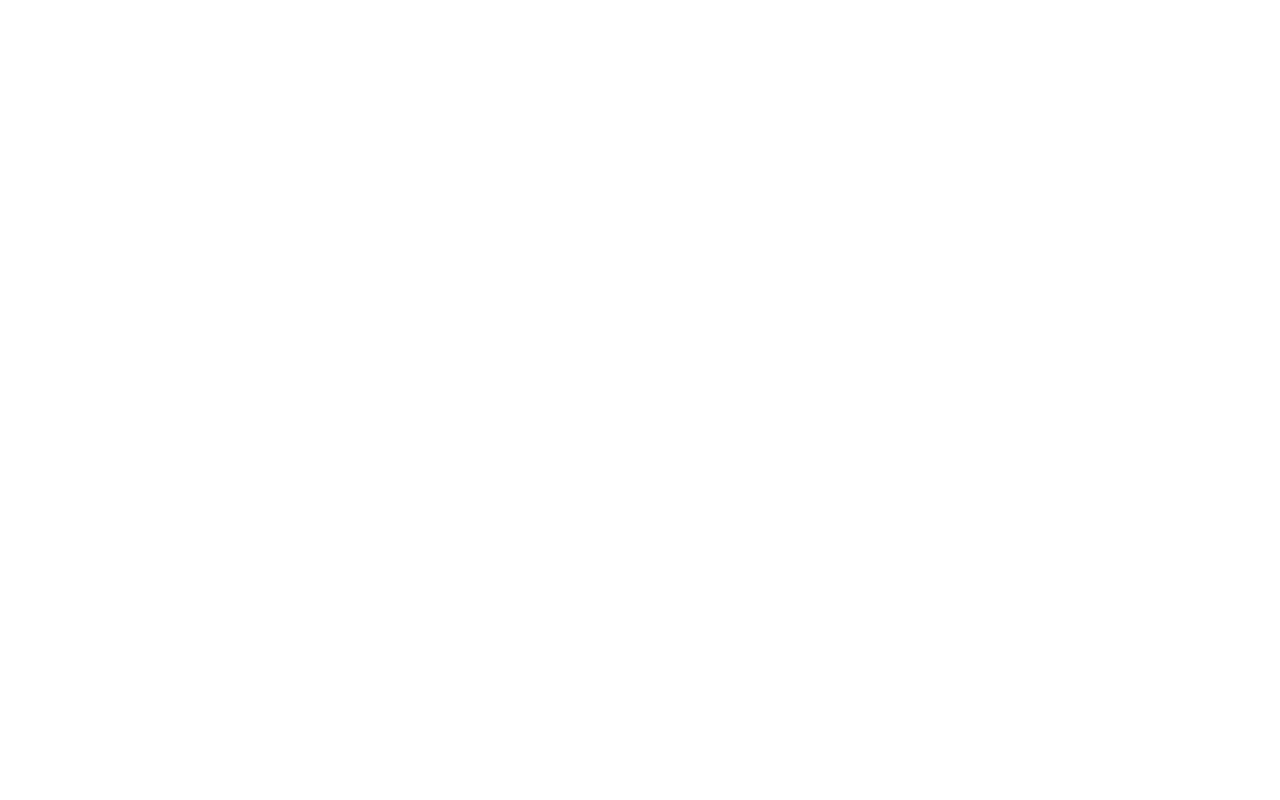
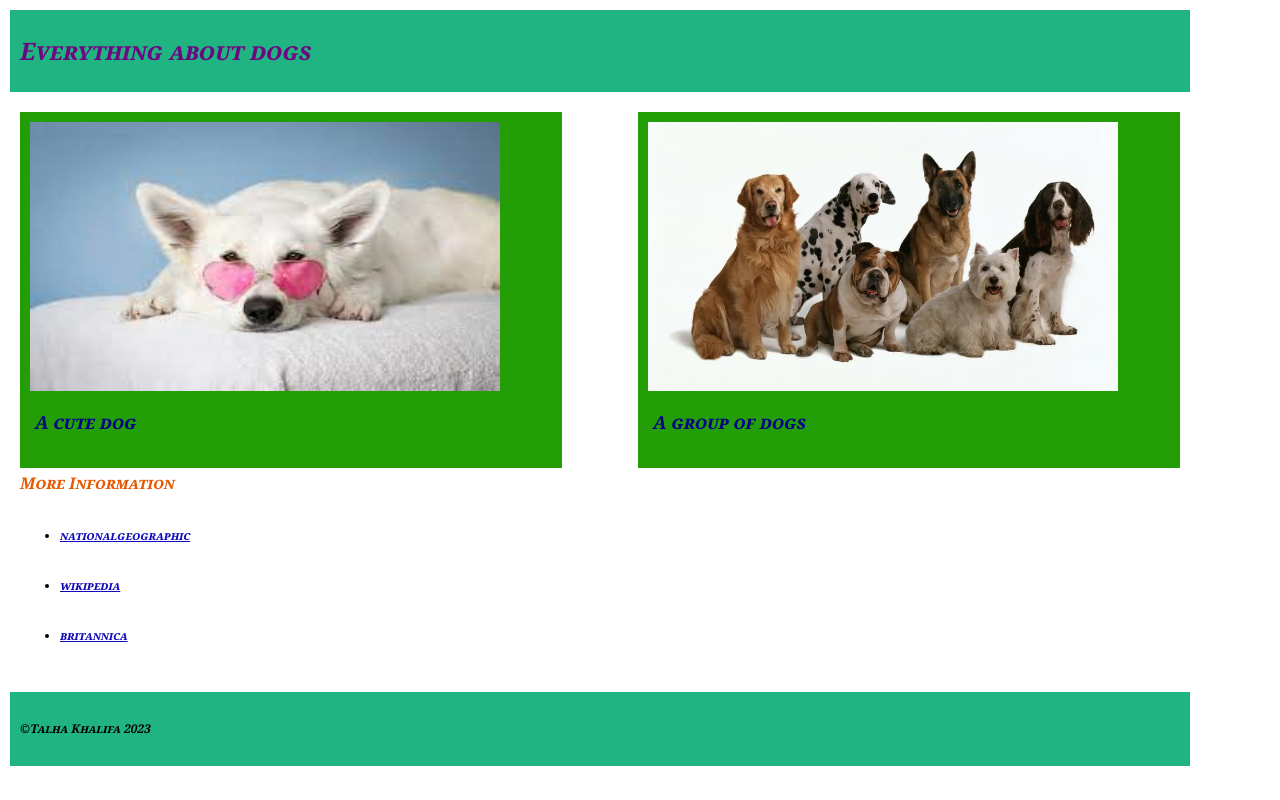
Before and after one commit to Talha-Khalifa/midterm, a plain HTML site: page index.html in a window 1280 px wide. Drawn offline with Linux system fonts and the light colour scheme.

Commit message:
midterm first commit

```diff
--- a/css/main.css
+++ b/css/main.css
@@ -0,0 +1,61 @@
+body{
+    width: 100%;
+    max-width: 1200px;
+    margin: auto;
+    font: italic small-caps bold 12px/30px georgia, serif;
+}
+.structural{
+    margin: 10px;
+    padding: 10px;
+}
+h1{
+    color:rgb(110, 7, 129);
+    font-size: large;
+}
+h2{
+    color: rgb(231, 88, 0);
+    font-size: medium;
+}
+main{
+    height: 70vh;
+}
+img{
+    border: 3px solid black;
+    width: 90%;
+    height: 80%;
+}
+figure{
+    background-color: rgb(36, 158, 6);
+    width: 45%;
+    height: 60%;
+    margin: auto;
+    padding: 10px;
+}
+#img1{
+    float: right;
+}
+#img2{
+    float: left;
+}
+section{
+    clear: both;
+}
+figcaption{
+    font-weight: bold;
+    font-size: large;
+    color: rgb(0, 0, 137);
+    padding: 5px;
+}
+a{
+    color: rgb(18, 9, 185);
+}
+a:hover{
+    color: rgb(71, 0, 0);
+}
+li{
+    list-style-type: disc;
+    line-height: 50px;
+}
+header,footer{
+    background-color: rgb(33, 180, 131);
+}
--- a/index.html
+++ b/index.html
@@ -4,8 +4,36 @@
     <meta charset="UTF-8">
     <meta name="viewport" content="width=device-width, initial-scale=1.0">
     <title>Document</title>
+    <link rel="stylesheet" href="css/main.css">
+    <link rel="stylesheet" href="css/normalize.css">
 </head>
 <body>
+    <!-- Student name: Talha Khalifa -->
+    <!-- Student number: 8869673 -->
+    <header class="structural">
+        <h1>Everything about dogs</h1>
+    </header>
+    <main class="structural">
+        <figure id="img1">
+            <img src="images/dog-group.webp" alt="A group of dog">
+            <figcaption>A group of dogs</figcaption>
+        </figure>
+        <figure id="img2">
+            <img src="images/dog1.jpg" alt="A cut dog">
+            <figcaption>A cute dog</figcaption>
+        </figure>
+        <section>
+            <h2>More Information</h2>
+            <ul>
+                <li><a href="https://www.nationalgeographic.com/animals/mammals/facts/domestic-dog" target="_blank">nationalgeographic</a></li>
+                <li><a href="https://en.wikipedia.org/wiki/Dog" target="_blank">wikipedia</a></li>
+                <li><a href="https://www.britannica.com/animal/dog" target="_blank">britannica</a></li>
+            </ul>
+        </section>
+    </main>
 
+    <footer class="structural">
+        <p>&copy;Talha Khalifa 2023</p>
+    </footer>
 </body>
 </html>
```
